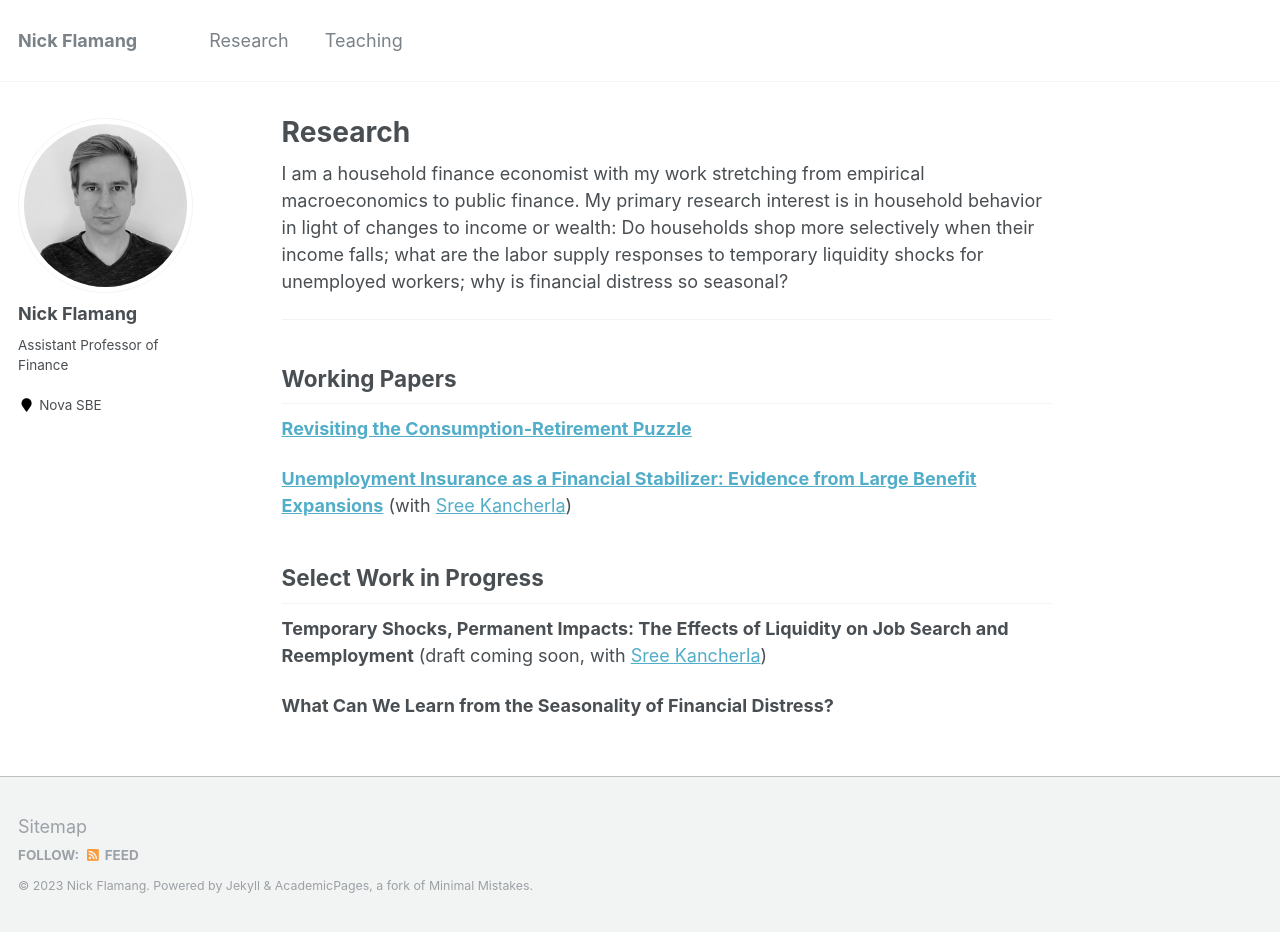
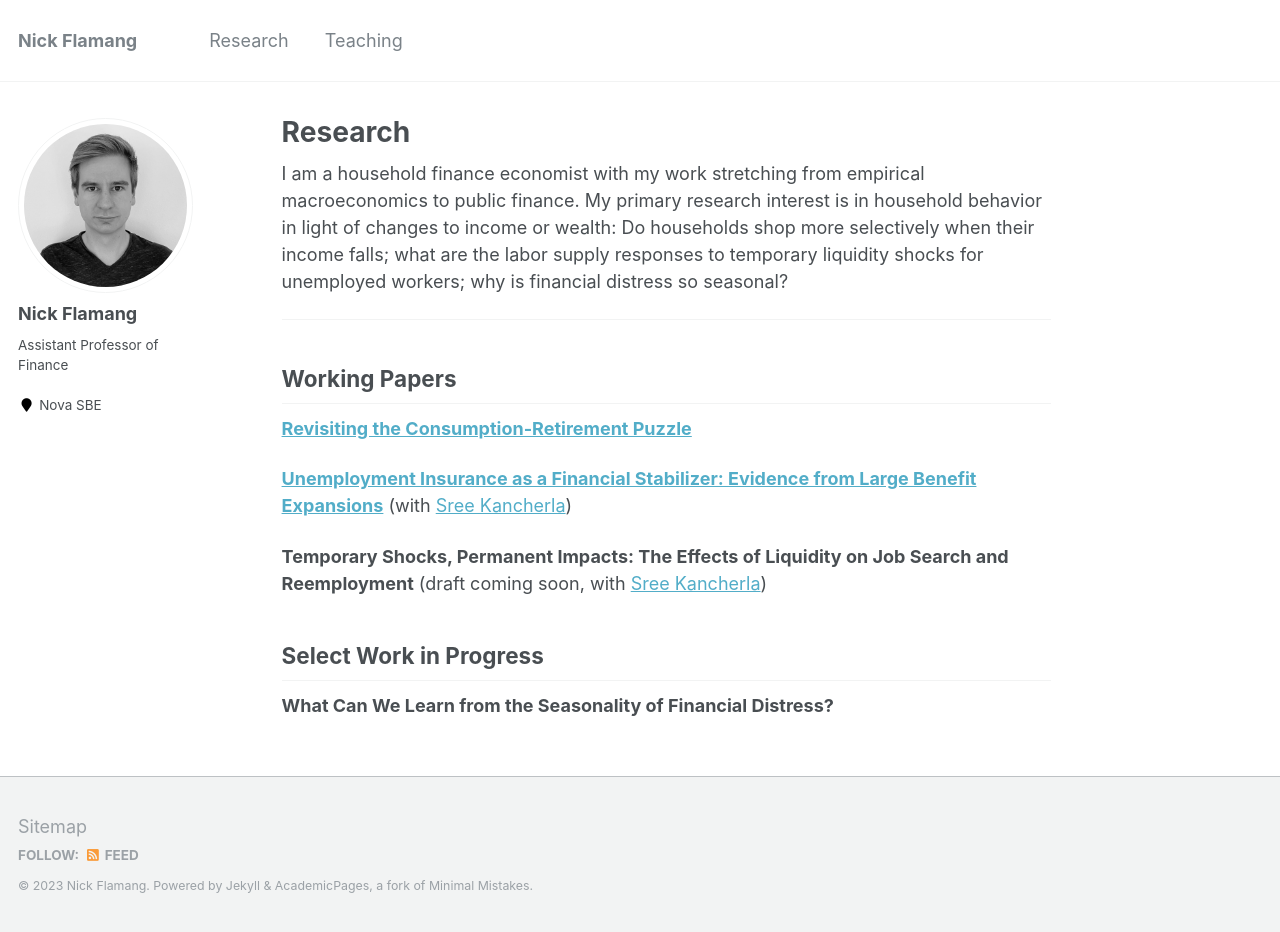
Before and after one commit to nickflamang/nickflamang.github.io, a Jekyll site: the page built from research.md, in a window 1280 px wide and 932 px high. Built offline with Jekyll 4.4.1, drawn with Linux system fonts in a browser that asks for light colours.

```diff
--- a/research.md
+++ b/research.md
@@ -11,8 +11,8 @@ I am a household finance economist with my work stretching from empirical macroe
 
 **[Unemployment Insurance as a Financial Stabilizer: Evidence from Large Benefit Expansions](https://nickflamang.github.io/files/UI_Benefit_Expansions_and_Local_Financial_Distress.pdf)** (with [Sree Kancherla](https://sreekancherla.github.io/))
 
+**Temporary Shocks, Permanent Impacts: The Effects of Liquidity on Job Search and Reemployment** (draft coming soon, with [Sree Kancherla](https://sreekancherla.github.io/))
+
 ## Select Work in Progress
 
-**Temporary Shocks, Permanent Impacts: The Effects of Liquidity on Job Search and Reemployment** (draft coming soon, with [Sree Kancherla](https://sreekancherla.github.io/))
-
 **What Can We Learn from the Seasonality of Financial Distress?**
```
